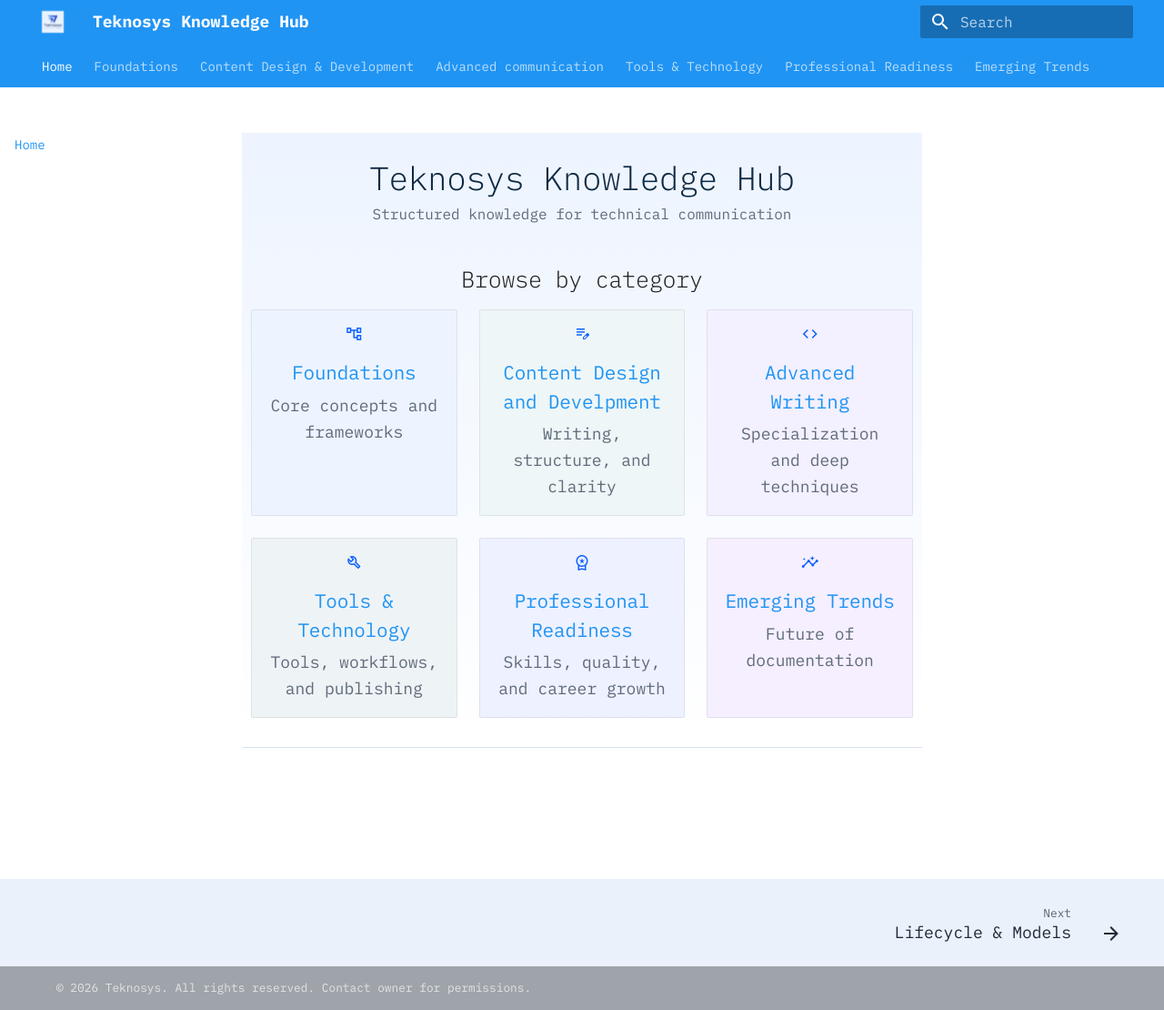
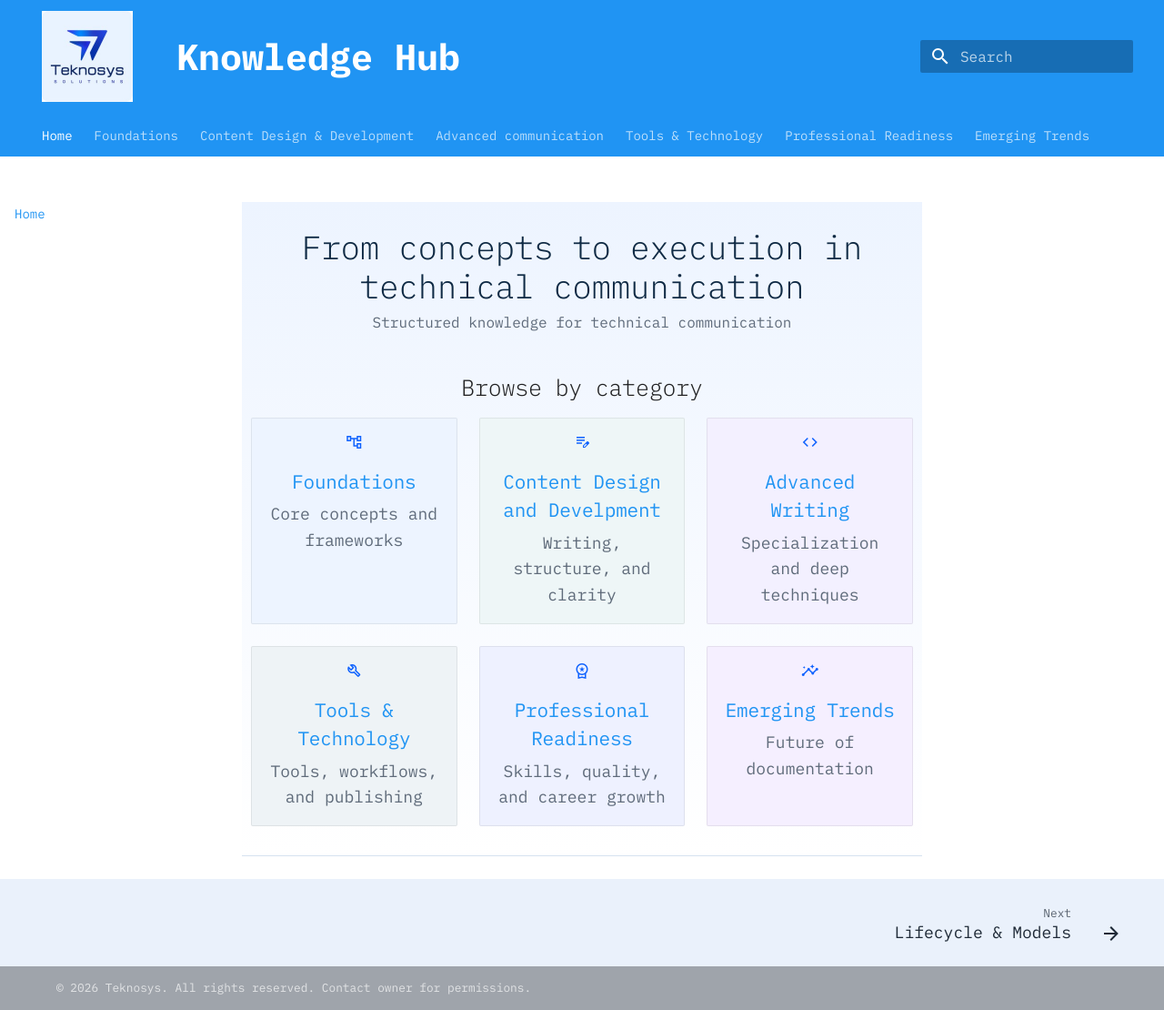
Before and after one commit to rutujavjoshi/teknosys-kb-refined, an MkDocs documentation site: the page built from docs/index.md, in a window 1280 px wide and 1110 px high. Shown: the whole window at 91% size. Built offline with MkDocs 1.6.1 and Material for MkDocs 9.7.7, drawn with Linux system fonts in a browser that asks for light colours.

Commit message:
Update homepage layout and add .gitignore

```diff
--- a/docs/index.md
+++ b/docs/index.md
@@ -2,7 +2,7 @@
 
 <div class="hero">
 
-  <h1>Teknosys Knowledge Hub</h1>
+  <h1>From concepts to execution in technical communication</h1>
   <p>Structured knowledge for technical communication</p>
 
 
--- a/docs/stylesheets/styles.css
+++ b/docs/stylesheets/styles.css
@@ -134,8 +134,23 @@ body {
 }
 
 /* =========================
-   FOOTER TEXT COLOR FIX
+  material
 ========================= */
+
+/* Increase logo size */
+.md-header__button.md-logo img {
+    height: 100px;   /* default ~24px */
+}
+
+/* Optional: slightly more spacing */
+.md-header__button.md-logo {
+    margin-right: 20px;
+}
+
+.md-header__title {
+    font-size: 2.0rem;   /* default ~1rem */
+    font-weight: 600;
+}
 
 /* main footer text */
 .md-footer-meta,
--- a/mkdocs.yml
+++ b/mkdocs.yml
@@ -1,9 +1,10 @@
-site_name: Teknosys Knowledge Hub
+site_name: Knowledge Hub
 
 theme:
   name: material
   logo: assets/logo_image.png
   favicon: assets/logo_image.png
+  #custom_dir: overrides
 
   palette:
     - scheme: default
```
Also changed, not shown: overrides/main.html (+18 -4 lines), 1 other file.
